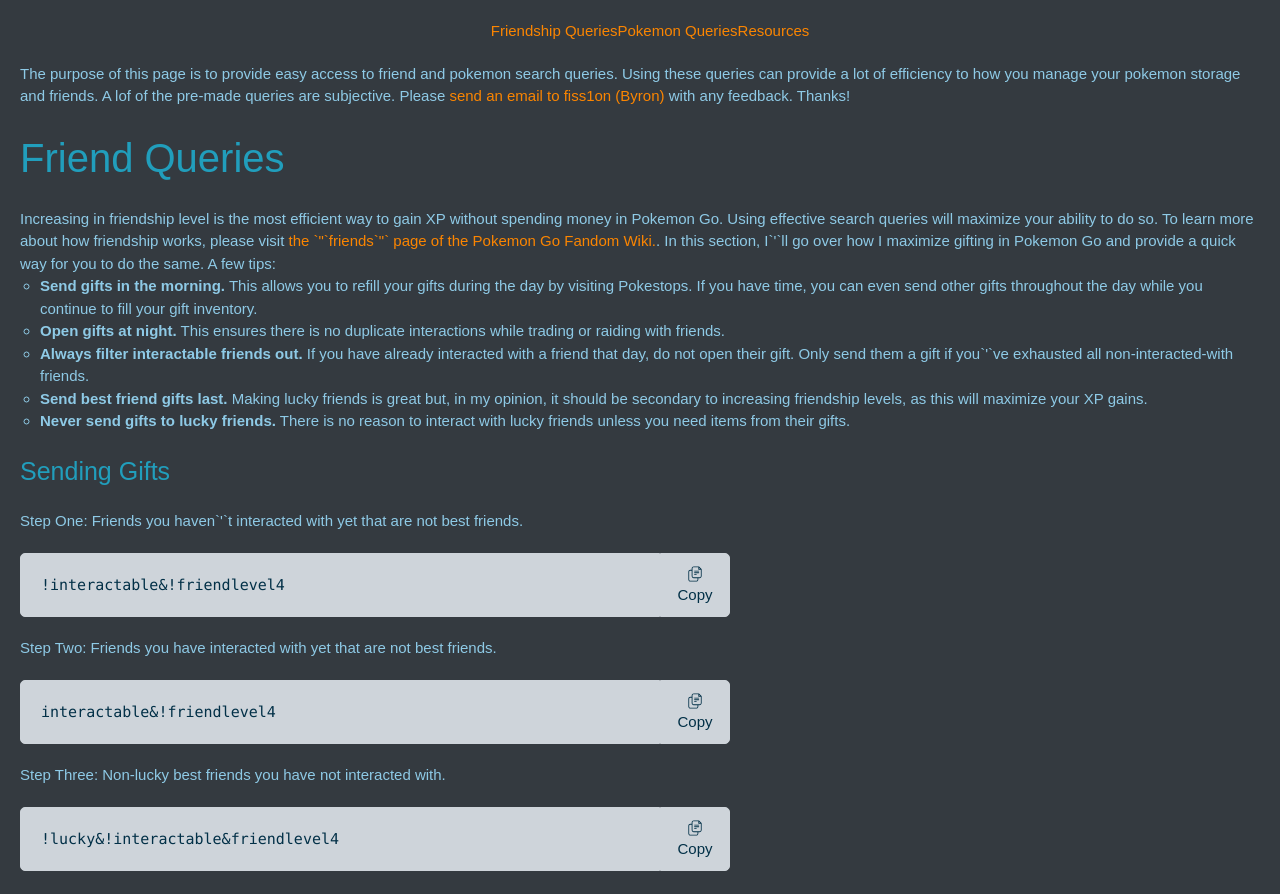
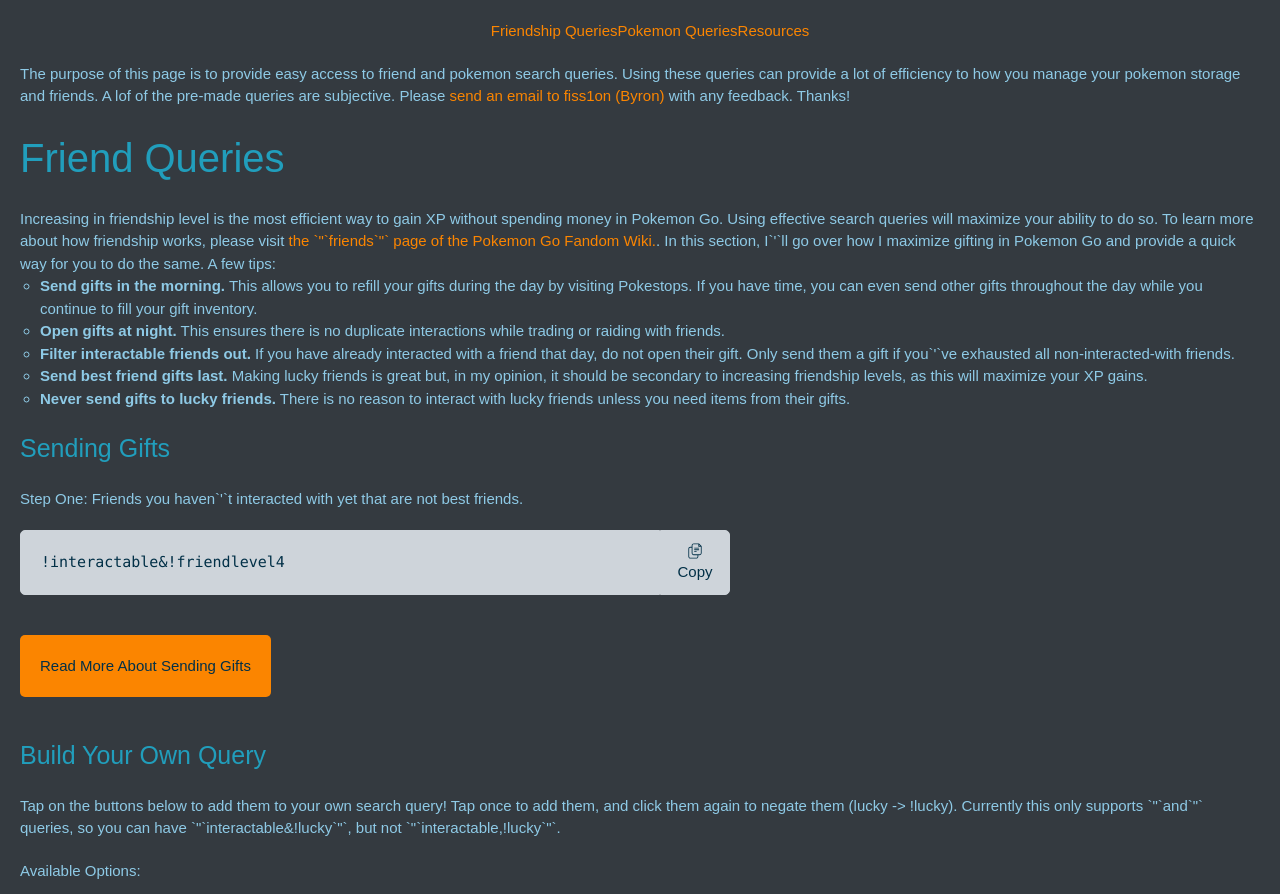
Before and after one commit to ByronDDelpinal/pogo-helper, a Next.js app: page / in a window 1280 px wide. Shown: the top 894 px of the page. Built offline with nearby package versions, Linux system fonts and the light colour scheme.

Commit message:
feat: add collapsible component

```diff
--- a/eslint.config.mjs
+++ b/eslint.config.mjs
@@ -16,8 +16,6 @@
       '@typescript-eslint/prefer-as-const': 'off',
     },
   })
-
-
 ];
 
 export default eslintConfig;
--- /dev/null
+++ b/src/app/components/CollapsibleSection.tsx
@@ -0,0 +1,51 @@
+import React, { CSSProperties, ReactNode } from 'react'
+
+interface CollapsibleProps {
+  additionalButtonText: string
+  collapsed: boolean
+  children: ReactNode
+}
+
+export const CollapsibleSection: React.FC<CollapsibleProps> = ({
+  additionalButtonText,
+  collapsed,
+  children,
+}) => {
+  const [isCollapsed, setIsCollapsed] = React.useState(collapsed)
+
+  const collapsibleButtonStyle = {
+    background: 'var(--action-low)',
+    borderRadius: '5px',
+    color: 'var(--primary)',
+    margin: 'var(--spacing-m) auto',
+    padding: 'var(--spacing-m) var(--spacing-m)',
+    maxWidth: '75vw'
+  }
+
+  const collapsibleSectionStyle = {
+    maxHeight: isCollapsed ? '0px' : '10000px',
+    transition: 'visibility 1s, max-height 1s',
+    visibility: isCollapsed ? 'hidden' : 'visible' as CSSProperties['visibility'],
+  }
+
+  return (
+    <>
+      <div
+        aria-expanded={isCollapsed}
+        className={`collapse-content ${isCollapsed ? 'collapsed' : 'expanded'}`}
+        style={collapsibleSectionStyle}
+      >
+        {children}
+      </div>
+      <button
+        className='collapse-button'
+        onClick={() => setIsCollapsed(!isCollapsed)}
+        style={collapsibleButtonStyle}
+      >
+        {`Read ${isCollapsed ? 'More' : 'Less'} ${
+          additionalButtonText ? additionalButtonText : ''
+        }`}
+      </button>
+    </>
+  )
+}
--- a/src/app/page.tsx
+++ b/src/app/page.tsx
@@ -8,6 +8,7 @@
 import { QueryBuilderResult } from './components/QueryBuilder/QueryBuilderResult'
 import SecondaryHeading from './components/SecondaryHeading'
 import { SelectedQueryOptionsProvider } from './contexts/SelectedQueryOptionsContext'
+import { CollapsibleSection } from './components/CollapsibleSection'
 
 export default function Home() {
   const mainContainerStyle = {
@@ -62,7 +63,7 @@
               interactions while trading or raiding with friends.
             </li>
             <li>
-              <b>Always filter interactable friends out.</b> If you have already
+              <b>Filter interactable friends out.</b> If you have already
               interacted with a friend that day, do not open their gift. Only
               send them a gift if you`&apos;`ve exhausted all
               non-interacted-with friends.
@@ -86,6 +87,7 @@
           </p>
           <CopyTextSection stringToCopy='!interactable&!friendlevel4' />
 
+          <CollapsibleSection additionalButtonText='About Sending Gifts' collapsed={true}>
             <p>
               Step Two: Friends you have interacted with yet that are not best
               friends.
@@ -99,17 +101,27 @@
 
             <p>Step Three: Non-lucky best friends you have interacted with.</p>
             <CopyTextSection stringToCopy='!lucky&interactable&friendlevel4' />
+          </CollapsibleSection>
 
           {/* -------- FRIENDSHIP Query Builder --------*/}
           <SecondaryHeading text='Build Your Own Query'></SecondaryHeading>
+          <p>
+            Tap on the buttons below to add them to your own search query! Tap
+            once to add them, and click them again to negate them (lucky {'->'}{' '}
+            !lucky). Currently this only supports `&quot;`and`&quot;` queries,
+            so you can have `&quot;`interactable&!lucky`&quot;`, but not
+            `&quot;`interactable,!lucky`&quot;`.
+          </p>
           <QueryBuilder />
           <QueryBuilderResult />
 
           {/* -------- POKEMON QUERIES --------*/}
           <MainHeading text='Pokemon Queries'></MainHeading>
+          <p>Coming Soon!</p>
 
           {/* -------- RESOURCES --------*/}
           <MainHeading text='Resources'></MainHeading>
+          <p>Coming Soon!</p>
         </main>
 
         {/* -------- FOOTER --------*/}
```
Also changed, not shown: package.json (+6 -6 lines), 1 other file (tests, documents, lock files or other folders). Lines whose indentation alone changed are shown as unchanged.
